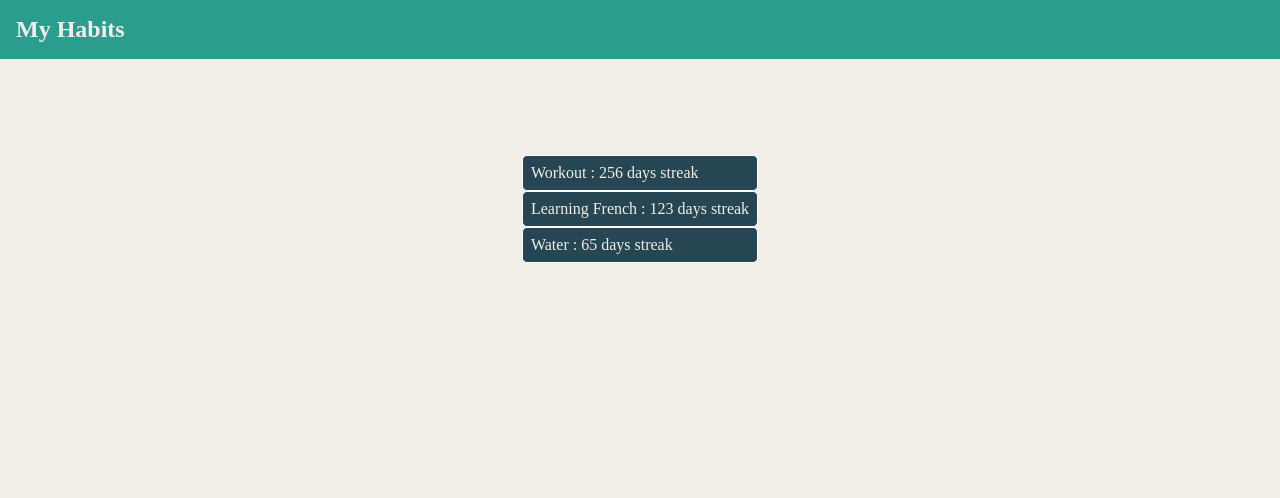
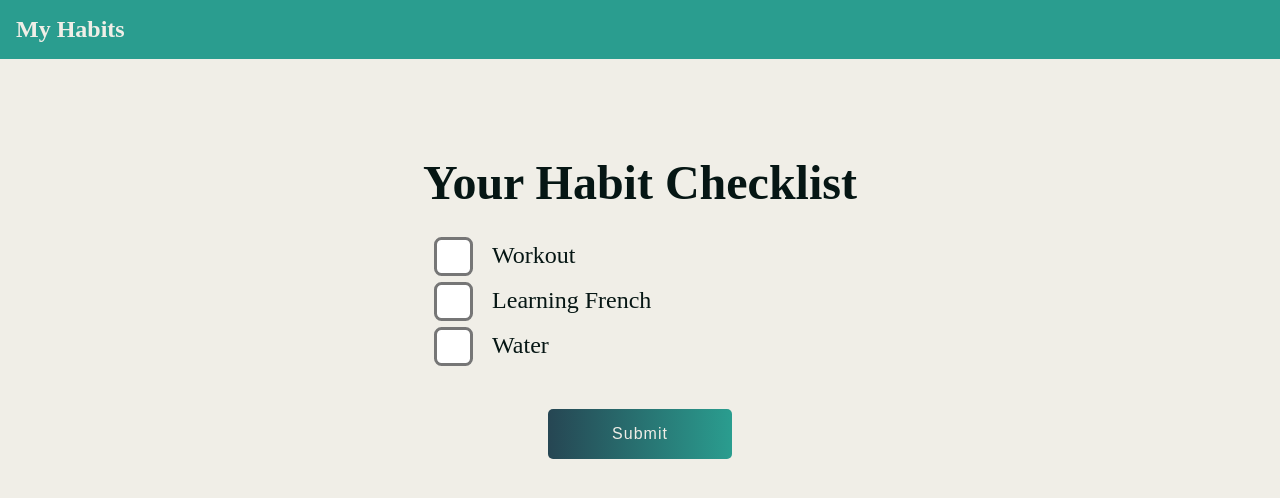
Before and after one commit to gpiliponyte/habits, a Next.js app: page / in a window 1280 px wide. Shown: the top 498 px of the page. Built offline with nearby package versions, Linux system fonts and the light colour scheme.

Commit message:
add daily habit checklist

```diff
--- a/pages/index.js
+++ b/pages/index.js
@@ -11,6 +11,10 @@ export default function Home() {
 
     const habitElements = habits.map(h => <div className={styles.habit}
                                                key={h.id}>{`${h.name} : ${h.streak} days streak`}</div>)
+
+    const checklistItems = habits.map(h => <div key={h.id}>
+        <input id={h.id} type="checkbox"/><label htmlFor={h.id}>{h.name}</label>
+    </div>)
     return (
         <>
             <Head>
@@ -24,7 +28,15 @@ export default function Home() {
             </nav>
             <main className={styles.main}>
                 <div className={styles.habits}>
-                    {habitElements}
+                    <h3>Your Habit Checklist</h3>
+                    <form>
+                        <div className={styles.checkList}>
+                            {checklistItems}
+                        </div>
+                        <div className={styles.btnWrapper}>
+                            <button className={styles.btn}>Submit</button>
+                        </div>
+                    </form>
                 </div>
             </main>
         </>
--- a/styles/Home.module.scss
+++ b/styles/Home.module.scss
@@ -3,7 +3,8 @@
 .main {
   padding: 6rem;
   display: flex;
-  justify-content: center;
+  flex-direction: column;
+  align-items: center;
 }
 
 .habit {
@@ -15,11 +16,48 @@
 }
 
 .habits {
-  max-width: 300px;
+  max-width: 450px;
+  label {
+    margin-left: 32px;
+    font-size: 24px;
+  }
+  input[type=checkbox] {
+    transform: scale(3);
+    margin-bottom: 24px;
+    accent-color: $primary;
+    border: 1px solid $black;
+  }
+  h3 {
+    margin-bottom: 32px;
+    font-size: 48px;
+  }
+}
+
+.checkList {
+  margin-left: 24px;
+}
+
+.btnWrapper {
+  display: flex;
+  justify-content: center;
+}
+
+.btn {
+  padding: 16px 64px;
+  border-radius: 5px;
+  font-size: 16px;
+  margin-top: 32px;
+  background: $gradient;
+  border: none;
+  color: $white;
+  font-weight: 500;
+  letter-spacing: 1px;
 }
 
 .nav {
   padding: 16px;
   background: $primary;
-  color: $white;
+  h1{
+    color: $white;
+  }
 }
--- a/styles/globals.scss
+++ b/styles/globals.scss
@@ -9,3 +9,7 @@
 html {
   background: $white;
 }
+
+h1, h2, h3, h4, h5, h6, p, label {
+  color: $black;
+}
--- a/styles/variables.scss
+++ b/styles/variables.scss
@@ -3,3 +3,5 @@ $dark: #264653;
 $alarm: #E76F51;
 $warning: #E9C46A;
 $white: #F0EEE7;
+$black: #061614;
+$gradient: linear-gradient(to right, $dark, $primary);
```
